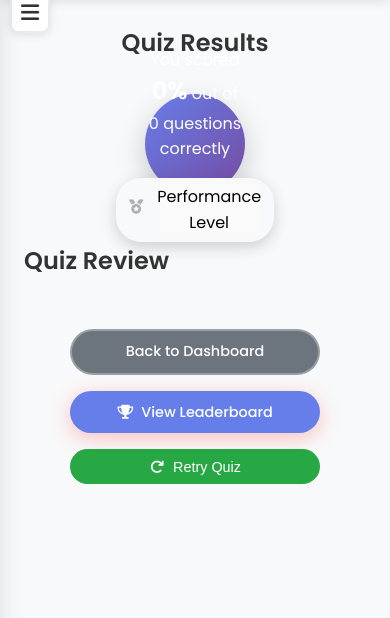
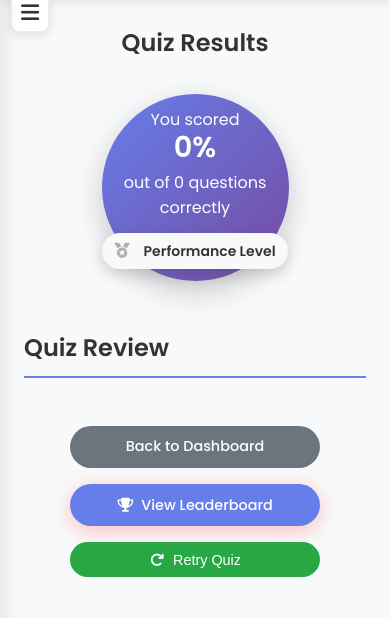
Before and after one commit to Git-Penny/Quiz-Learning-Platform--G63, a PHP site: page /results.html in a window 390 px wide. Shown: the part 77-695 px from the top of the page. Run offline with PHP 8.4, Linux system fonts and the light colour scheme.

Commit message:
Update css files

```diff
--- a/css/results.css
+++ b/css/results.css
@@ -19,8 +19,8 @@
 }
 
 .score-circle {
-    width: 250px;
-    height:250px;
+    width: 200px;
+    height:200px;
     border-radius: 50%;
     background: linear-gradient(135deg, #667eea 0%, #764ba2 100%);
     display: flex;
@@ -29,27 +29,39 @@
     justify-content: center;
     color: white;
     box-shadow: 0 10px 30px rgba(0, 0, 0, 0.2);
+    text-align: center;
 }
 
 
 .score-percentage {
     font-style: 2.5rem;
     font-weight: bold;
+    line-height: 1;
+    margin-bottom: 0.5rem;
+    display: block;
 }
 
 .score-text {
     font-size: 1rem;
     opacity: 0.9;
+    line-height: 1.2;
+    display: block;
 }
 
 .score-details {
     text-align: left;
+    max-width: 300px;
 }
 
-.performance-badge span {
-    font-size: 16px;
-    color: #000;
-    background: rgba(255, 255, 255, 0.2);
+.score-details h2 {
+    margin-bottom: 0.5rem;
+    color: #333;
+}
+
+.score-details p {
+    margin-bottom: 1rem;
+    color: #666;
+    font-size: 1.1rem;
 }
 
 .performance-badge {
@@ -61,12 +73,19 @@
     background: #f8f9fa;
     box-shadow: 0 5px 15px rgba(52, 46, 46, 0.2);
     border-radius: 25px;
-    margin-top: 1rem;
+    margin-top: 0.8rem;
+}
+
+.performance-badge span {
+    font-size: 14px;
+    font-weight: 600;
+    color: #333;
 }
 
 .performance-badge i {
-    height:20px;
+    height:16px;
     width: 20;
+    text-align: center;
     padding-right: 6px;
     color: #b1b0b0;
 }
@@ -86,9 +115,21 @@
     color: #b40517;
 }
 
+.performance-badge.poor span,
+.performance-badge.poor i {
+    color: #721c24;
+}
+
 /*Revew Section*/
 .review-section {
     margin: 3rem 0;
+}
+
+.review-section h2 {
+    color: #333;
+    margin-bottom: 1.5rem;
+    border-bottom: 2px solid #667eea;
+    padding-bottom: 0.5rem;
 }
 
 .review-item {
@@ -217,12 +274,12 @@
     }
 
     .score-circle {
-        width: 150px;
-        height: 150px;
+        width: 180px;
+        height: 180px;
     }
 
     .score-percentage {
-        font-size: 2rem;
+        font-size: 2.2rem;
     }
 }
 
@@ -242,8 +299,16 @@
     }
 
     .score-circle {
-        width:220px;
-        height: 220px;
+        width:195px;
+        height: 195px;
+    }
+
+    .score-percentage {
+        font-size: 1.8rem;
+    }
+
+    .score-text {
+        font-size: 0.9rem;
     }
 
     .review-item {
@@ -276,16 +341,24 @@
     }
 
     .score-circle{
-        width: 100px;
-        height: 100px;
+        width: 187px;
+        height: 187px;
     }
 
     .score-percentage {
-        font-size: 1.5rem;
+        font-size: 1.8rem;
     }
 
     .score-text {
-        font-size: 0.9rem;
+        font-size: 0.8rem;
+    }
+
+    .score-details h2 {
+        font-size: 1.2rem;
+    }
+
+    .score-details p {
+        font-size: 1rem;
     }
 
     .review-item{
@@ -309,7 +382,7 @@
     }
 
     .performance-badge {
-        font-size: 0.9rem;
+        font-size: 0.95rem;
         padding: 0.4rem 0.8rem;
     }
 
```
Also changed, not shown: other parts of css/results.css (+37 -9 lines), css/quiz.css (+6 -5 lines).
